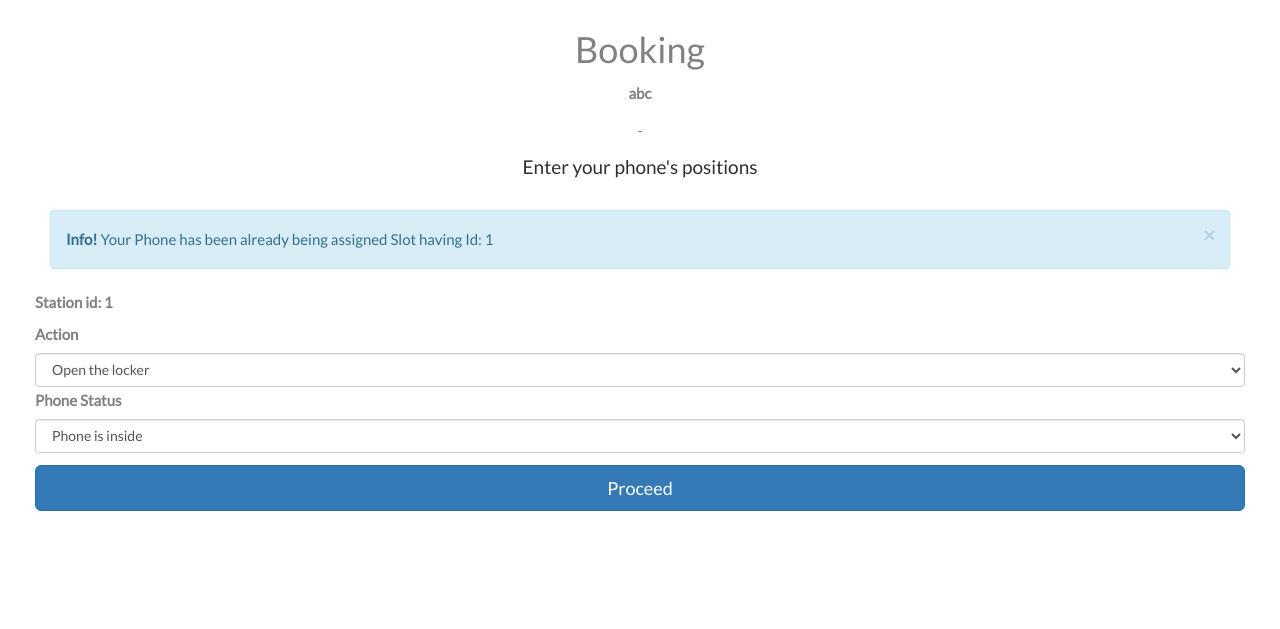
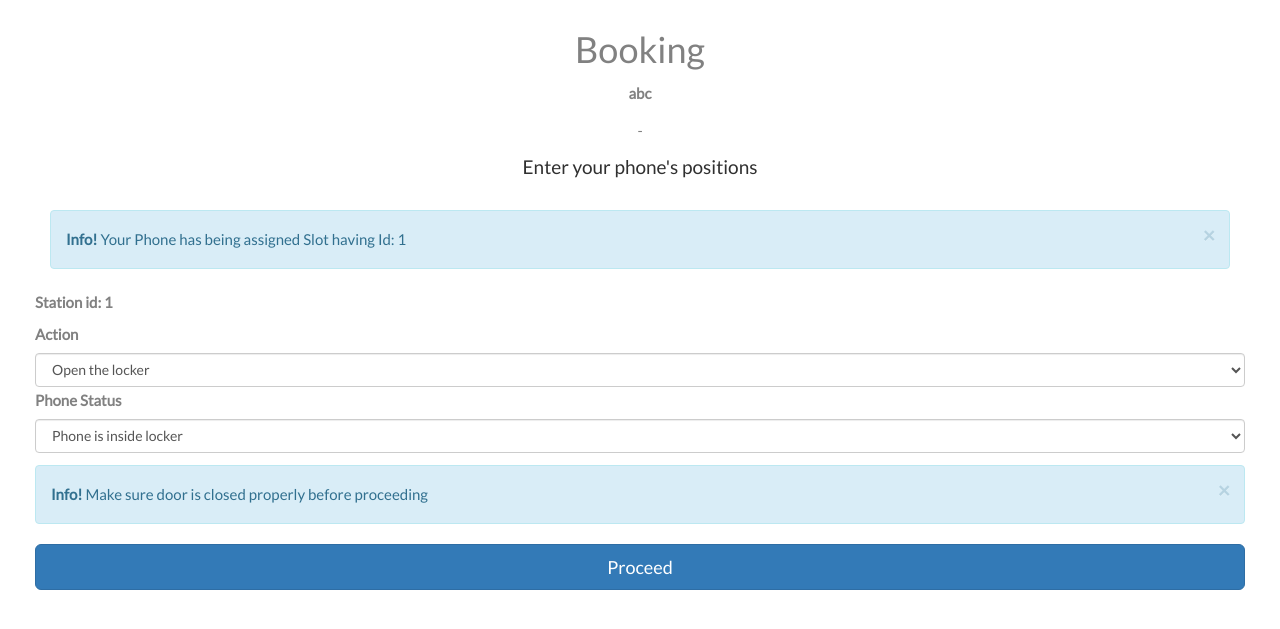
Before and after one commit to uzairchhapra/SecureMobileCharge, a Django app: page /charge/publish_to_station in a window 1280 px wide. Shown: the part 50-679 px from the top of the page. Run offline with Django 3.2, Linux system fonts and the light colour scheme; a user stored in the database is signed in; data comes from the database, SQL or seed files in the repository; tables that the repository leaves empty hold one stand-in row (values such as "Sample post"); parts of the project's set-up code (start-up, migrations or seed data) failed here and were passed over; some libraries are stand-ins or nearby versions.

Commit message:
bookings done

```diff
--- a/ChargeSecure/charge/templates/charge/booking.html
+++ b/ChargeSecure/charge/templates/charge/booking.html
@@ -18,9 +18,27 @@
         {% if already_booked %}
           <div class="alert alert-info alert-dismissible">
             <a href="#" class="close" data-dismiss="alert" aria-label="close">&times;</a>
-            <strong>Info!</strong> Your Phone has been already being assigned Slot having Id: {{slot_id}}
+            <strong>Info!</strong> Your Phone has being assigned Slot having Id: {{slot_id}}
           </div>
         {% endif %}
+
+        {% if error %}
+          <div class="alert alert-danger alert-dismissible">
+            <a href="#" class="close" data-dismiss="alert" aria-label="close">&times;</a>
+            <strong>Info!</strong> {{error_desc}}
+          </div>
+        {% elif success %}
+          <div class="alert alert-warning alert-dismissible">
+            <a href="#" class="close" data-dismiss="alert" aria-label="close">&times;</a>
+            <strong>Warning!</strong>
+            {% if action == "open" %}
+                Slot {{slot_id}} is Opening
+            {% else %}
+                Slot {{slot_id}} is closing
+            {% endif %}
+          </div>
+        {% endif %}
+
         <div class="row slideanim">
             <form action="{% url 'publish_to_station' %}" method="POST">
                 {% csrf_token %}
@@ -38,9 +56,13 @@
                 <div>
                     <label for="phone_status">Phone Status</label>
                     <select class="form-control" name="phone_status">
-                        <option value="inside">Phone is inside</option>
-                        <option value="outside">Phone is outside</option>
+                        <option value="inside">Phone is inside locker</option>
+                        <option value="outside">Phone is outside locker</option>
                     </select>
+                </div>
+                <div style="margin-top: 1%;" class="alert alert-info alert-dismissible">
+                    <a href="#" class="close" data-dismiss="alert" aria-label="close">&times;</a>
+                    <strong>Info!</strong> Make sure door is closed properly before proceeding
                 </div>
                 <div class="" style="margin-top: 1%;">
                     <button class="btn btn-primary btn-lg btn-block" type="submit" name="button">Proceed</button>
--- a/ChargeSecure/charge/templates/charge/chargestation_visual.html
+++ b/ChargeSecure/charge/templates/charge/chargestation_visual.html
@@ -36,7 +36,7 @@
                 {% else %}
                 <div class="panel-body" style="color: crimson;">
                   <p><strong>Already in use</strong></p>
-                  <p>Check after sometime</p>
+                    <p>Check after sometime</p>
                 </div>
                 {% endif %}
               </div>
--- a/ChargeSecure/charge/views.py
+++ b/ChargeSecure/charge/views.py
@@ -135,10 +135,12 @@ def checkslots(request):
     C_S = ChargeStation.objects.filter(id=sid)[0]
     free_slots = get_free_slots(sid)
     free_slots_dict=dict()
+    slot_id = -1
     try:
         slot = Book.objects.filter(uid = request.user).order_by('-action_time')
         if len(slot) != 0 and slot[0].sid.status == 'used':
             already_booked = True
+            slot_id = slot[0].sid.id
         else:
             already_booked = False
     except:
@@ -148,7 +150,7 @@ def checkslots(request):
         free_slots_dict[str(i.slot_number)]=i.id
 
     data_dic = {'free_slots_dict':free_slots_dict,'station_name':C_S.name,'station_description':C_S.description,'station_id':sid,'already_booked':already_booked}
-
+    data_dic['slot_id'] = slot_id
     print(free_slots_dict)
     if device == "web":
         return render(request, 'charge/chargestation_visual.html', data_dic)
@@ -214,13 +216,15 @@ def publish_to_station(request):
         action = request.POST['action']
         phone_status = request.POST['phone_status']
 
-        # return HttpResponse(""+station_number+action+phone_status)
-
         topic = 'dev'+str(station_number)
 
         slot = book_slot(request, station_number, phone_status, action)
+        C_S = ChargeStation.objects.filter(id=station_number)[0]
+        message = {}
+        message['stationid'] = station_number
+        message['station_name'] = C_S.name
+        message['station_description'] = C_S.description
 
-        message = {}
         message['phone_status'] = phone_status
         message['message'] = 'from_server'
         message['error'] = False
@@ -230,33 +234,44 @@ def publish_to_station(request):
             message['error'] = True
             message['error_desc'] = "Slots Unavailable"
             messageJson = json.dumps(message)
-            # return HttpResponse(messageJson)
         elif len(slot) == 2 :
             #Slots Unavailable
             message['error'] = True
             message['error_desc'] = slot[1]
+            if slot[1] == "Your Phone is already inside":
+                message['already_booked'] = True
+                message['slot_id'] = station_number
+
             messageJson = json.dumps(message)
-            # return HttpResponse(messageJson)
         else:
             #Slot Available
             message['slot'] = slot[0].slot_number
             message['station_number'] = station_number
             message['action'] = action
+
+            message['already_booked'] = True
+            message['slot_id'] = station_number
+
             # message['phone_status'] = phone_status
             messageJson = json.dumps(message)
 
         publish_status = myAWSIoTMQTTClient.publish(topic, messageJson, 1)
 
         if publish_status == True:
+            message['success'] = True
             #Published Successfully
             print('Published topic %s: %s\n' % (topic, messageJson))
-            return HttpResponse('Published topic %s: %s' % (topic, messageJson))
+            return render(request, 'charge/booking.html',message)
+
+            # return HttpResponse('Published topic %s: %s' % (topic, messageJson))
         else:
             #Published Unsuccessfully
             message['error'] = True
             message['error_desc'] = 'Failed to reach Server'
             messageJson = json.dumps(message)
-            return HttpResponse('Published topic %s: %s' % (topic, messageJson))
+            return render(request, 'charge/booking.html',message)
+
+            # return HttpResponse('Published topic %s: %s' % (topic, messageJson))
     else:
         slot = Book.objects.filter(uid = request.user).order_by('-action_time')
         if len(slot) != 0 and slot[0].sid.status == 'used':
```
